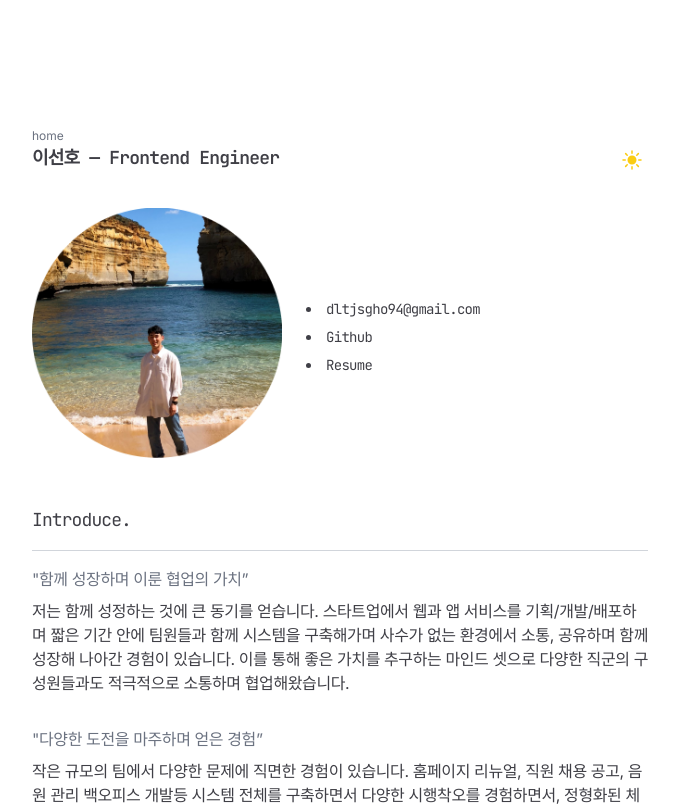
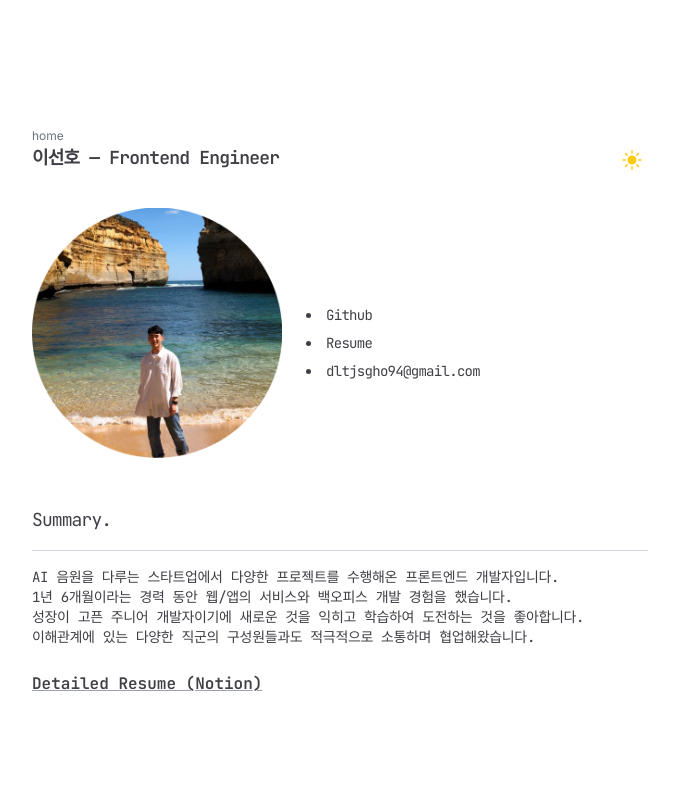
Before and after one commit to sunhoh/sunhoh.log, a Next.js app: page /about in a window 1280 px wide. Shown: the top 806 px of the page, without its empty margins (300-978 px from the left). Built offline with nearby package versions, Linux system fonts and the light colour scheme; a web font is replaced by a local one.

Commit message:
fix: about page

```diff
--- a/container/resume/ResumItem.tsx
+++ b/container/resume/ResumItem.tsx
@@ -12,7 +12,7 @@ export const Profile = () => {
         width={250}
         height={250}
       />
-      <ul className='list-disc list-inside cursor-pointer'>
+      <ul className='mt-3 list-disc list-inside cursor-pointer'>
         {CONNECT_HREF.map(({key, href})=> (
           <li
             key={key}
@@ -34,13 +34,13 @@ export const Profile = () => {
 export const Introduce = () => {
   return (
     <div className='sans'>
-      <p className='text-gray-500'>"함께 성장하며 이룬 협업의 가치”</p>
+      {/* <p className='text-gray-500'>"함께 성장하며 이룬 협업의 가치”</p> */}
       <div className='mt-2 '>
         저는 함께 성정하는 것에 큰 동기를 얻습니다.
         스타트업에서 웹과 앱 서비스를 기획/개발/배포하며 짧은 기간 안에 팀원들과 함께 시스템을 구축해가며 사수가 없는 환경에서 소통, 공유하며 함께 성장해 나아간 경험이 있습니다. 이를 통해 좋은 가치를 추구하는 마인드 셋으로 다양한 직군의 구성원들과도 적극적으로 소통하며 협업해왔습니다.
       </div>
 
-      <p className='mt-8 text-gray-500'>"다양한 도전을 마주하며 얻은 경험”</p>
+      {/* <p className='mt-8 text-gray-500'>"다양한 도전을 마주하며 얻은 경험”</p> */}
       <div className='mt-2'>
       작은 규모의 팀에서 다양한 문제에 직면한 경험이 있습니다.
       홈페이지 리뉴얼, 직원 채용 공고, 음원 관리 백오피스 개발등 시스템 전체를 구축하면서 다양한 시행착오를 경험하면서, 정형화된 체계가 미비한 환경에서 작은 것부터 큰것까지 유기적으로 연결된 구성 하나하나와 그것들로 이루어진 전체를 바라보려 노력합니다.
--- a/lib/config.ts
+++ b/lib/config.ts
@@ -8,16 +8,16 @@ export const DEFAULT_PATHS = {
 
 export const CONNECT_HREF = [
   {
-    key:'dltjsgho94@gmail.com',
-    href:"mailto:dltjsgho94@gmail.com"
-  },
-  {
     key:'Github',
     href:'https://github.com/sunhoh',
   },
   {
     key:'Resume',
     href:'https://www.notion.so/Frontend-Engineer-0083eb17bac54e69ae1b694455b1e49a',
+  },
+  {
+    key:'dltjsgho94@gmail.com',
+    href:"mailto:dltjsgho94@gmail.com"
   }
 ]
 // Notion
--- a/pages/about/index.tsx
+++ b/pages/about/index.tsx
@@ -1,7 +1,8 @@
 import React from 'react'
+import Link from 'next/link';
 import LayoutGridpage from 'layout/LayoutGridpage'
 import Helmet from 'components/html-head/Helmet'
-import { Profile, Introduce, Skills, WorkExperience, SideProject, Activities, Education } from 'container/resume/ResumItem'
+import { Profile } from 'container/resume/ResumItem'
 import CsLineIcons from 'lib/cs-line-icons/CsLineIcons';
 import { useTheme } from 'next-themes';
 import { useRouter } from 'next/router';
@@ -10,11 +11,10 @@ import { useRouter } from 'next/router';
 const About = () => {
   const { theme, setTheme } = useTheme();
   const router = useRouter()
-  // ['Introduce.','Skills.','Work Experience.','Side Project.','Activities.','Education.']
 
   return (
     <>
-      <Helmet title='sunhoh | resume' description='이력서' url=''/>
+      <Helmet title='sunhoh | about' description='이력서' url=''/>
       <LayoutGridpage>
         <div className='px-3 md:px-6'>
           <div>
@@ -35,25 +35,29 @@ const About = () => {
             </div>
             <Profile />
           </div>
+          <section>
+            <div className='mt-12 '>
+              <h2 className='text-lg mono'>Summary.</h2>
+              <hr className='my-4 h-[1px] w-full border-gray-300'/>
 
-          <section>
-            {['Introduce.'].map((title,idx)=>{
-              return (
-                <div key={idx} className="mt-12" >
-                  <h2 className='text-lg mono'>{title}</h2>
-                  <hr className='my-4 h-[1px] w-full border-gray-300'/>
+              <div className='sans'>
+                <div className='mt-2 font-mono text-sm tracking-tight'>
+                AI 음원을 다루는 스타트업에서 다양한 프로젝트를 수행해온 프론트엔드 개발자입니다.<br/>
+                1년 6개월이라는 경력 동안 웹/앱의 서비스와 백오피스 개발 경험을 했습니다.<br/>
+                성장이 고픈 주니어 개발자이기에 새로운 것을 익히고 학습하여 도전하는 것을 좋아합니다. <br/>
+                이해관계에 있는 다양한 직군의 구성원들과도 적극적으로 소통하며 협업해왔습니다.
+                </div>
+              </div>
 
-                  <div className='flex items-end gap-2'>
-                    {title === 'Introduce.' && <Introduce />}
-                    {/* {title === 'Skills.' && <Skills />} */}
-                    {/* {title === 'Work Experience.' && <WorkExperience />} */}
-                    {/* {title === 'Side Project.' && <SideProject />} */}
-                    {/* {title === 'Activities.' && <Activities />} */}
-                    {/* {title === 'Education.' && <Education />} */}
-                  </div>
-                </div>
-              )
-            })}
+              <div className='mt-6'>
+                <Link
+                  href={`https://www.notion.so/Frontend-Engineer-0083eb17bac54e69ae1b694455b1e49a`}
+                  target="_blank"
+                  className="mt-6 font-mono font-semibold underline transition-all decoration-gray-400 hover:decoration-gray-800">
+                  Detailed Resume (Notion)
+                </Link>
+              </div>
+            </div>
           </section>
         </div>
       </LayoutGridpage>
```
